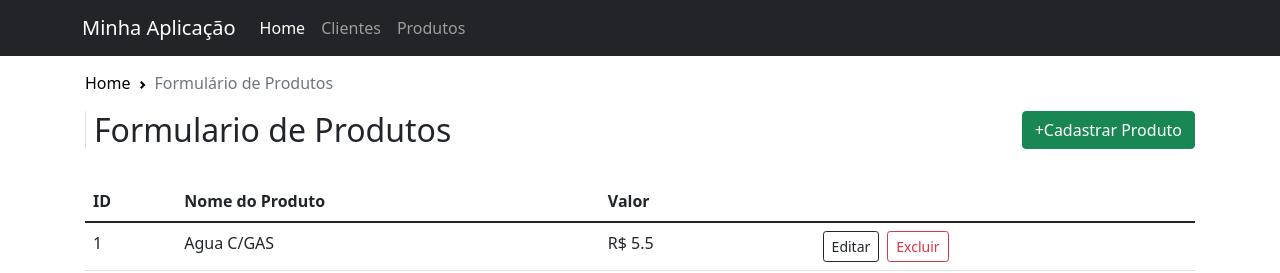
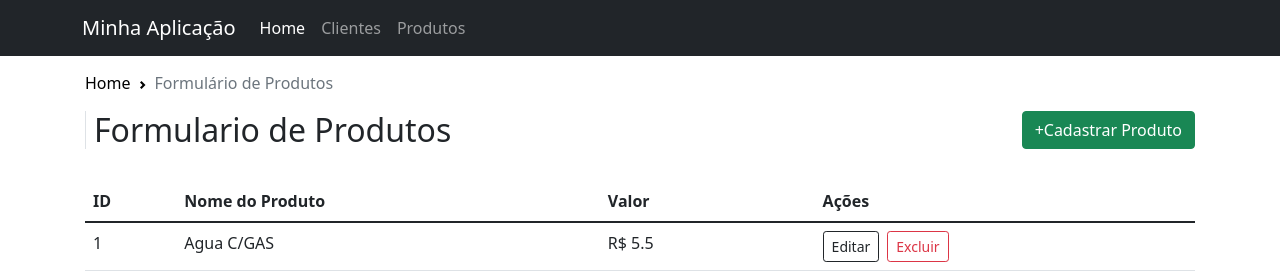
Before and after one commit to palerme/meuapp, an Angular app: page /produtos in a window 1280 px wide. Shown: the top 273 px of the page. Built offline with nearby package versions, Linux system fonts and the light colour scheme; data requests are answered from the project's data file.

Commit message:
alterando produto-list

```diff
--- a/src/app/pages/produtos/produtos-list/produtos-list.component.html
+++ b/src/app/pages/produtos/produtos-list/produtos-list.component.html
@@ -23,6 +23,7 @@
                   <th>ID</th>
                   <th>Nome do Produto</th>
                   <th>Valor</th>
+                  <th>Ações</th>
               </tr>
           </thead>
           <tbody>
```
